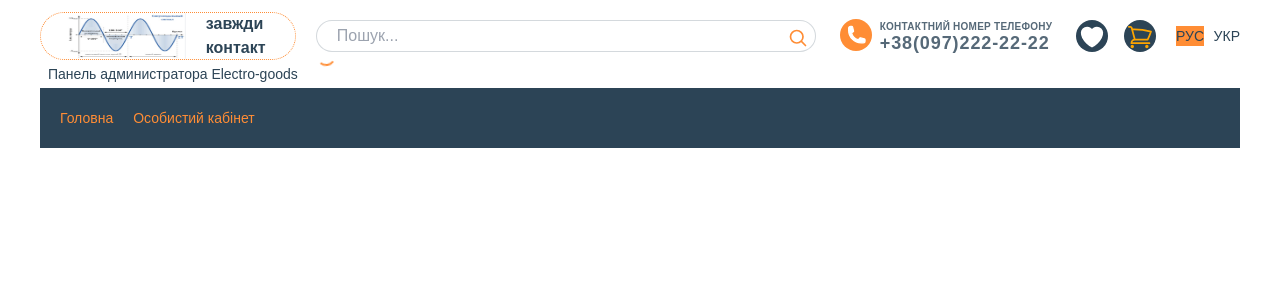
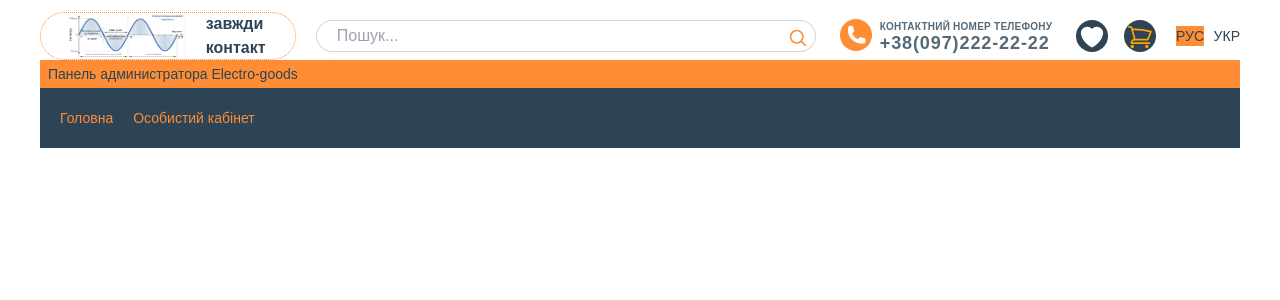
Before and after one commit to TheK0S/electro-goods, a React (Create React App) app: page /admin in a window 1280 px wide. Shown: the top 300 px of the page. Built offline with nearby package versions, Linux system fonts and the light colour scheme.

Commit message:
pull from banatovskaya

```diff
--- a/src/pages/AdminPage/AdminPage.tsx
+++ b/src/pages/AdminPage/AdminPage.tsx
@@ -2,7 +2,7 @@
 export const AdminPage = () => {
     return (
         <section className='admin-page'>
-            <h1 className="px-2 py-1 bg-orange-500">Панель администратора Electro-goods</h1>
+            <h1 className="px-2 py-1 bg-secondary">Панель администратора Electro-goods</h1>
         </section>
     );
 }
```
